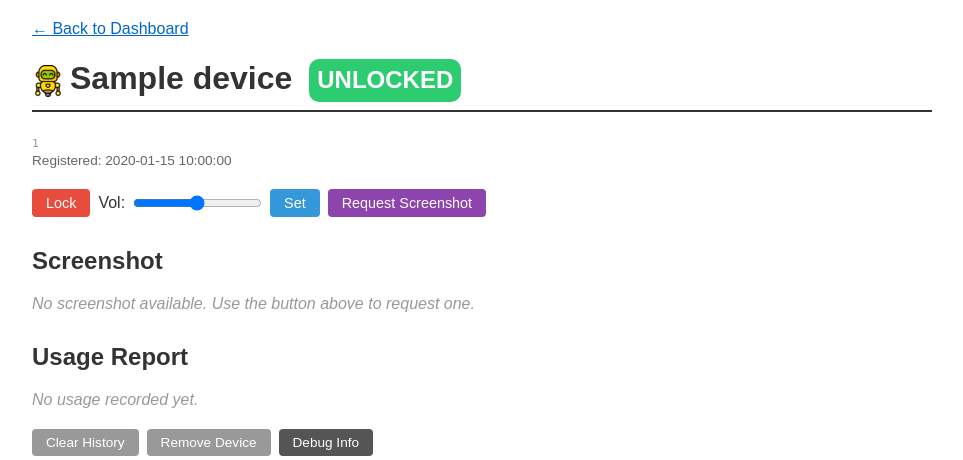
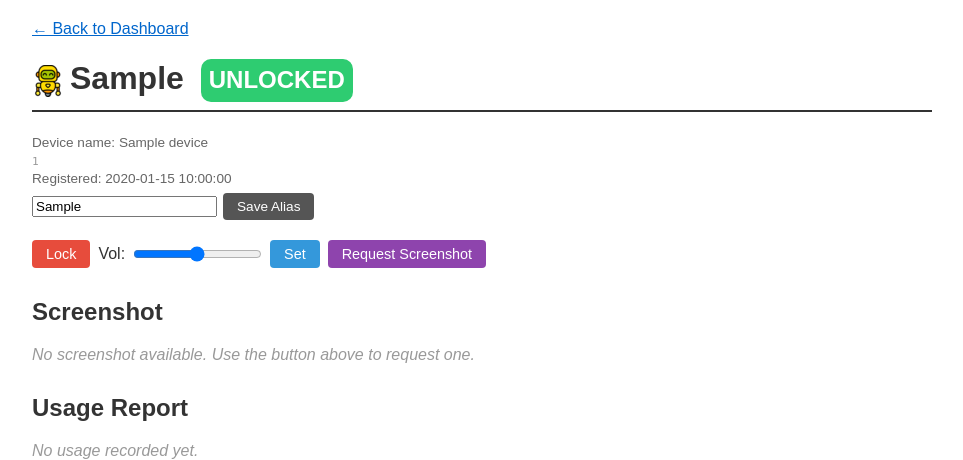
Before and after one commit to nicolasbrailo/NannyGodmin, a Flask app: page /device/1 in a window 1280 px wide. Shown: the top 460 px of the page, without its empty margins (158-1121 px from the left). Run offline with Flask 3, Linux system fonts and the light colour scheme; tables that the repository leaves empty hold one stand-in row (values such as "Sample post"); data that the repository does not hold is empty.

Commit message:
device aliases

```diff
--- a/server/app.py
+++ b/server/app.py
@@ -146,6 +146,13 @@ def device_debug(device_id):
     )
 
 
+@app.route("/device/<device_id>/alias", methods=["POST"])
+def set_alias(device_id):
+    alias = request.form.get("alias", "").strip()
+    db.set_device_alias(get_db(), device_id, alias)
+    return redirect(url_for("device_detail", device_id=device_id))
+
+
 @app.route("/device/<device_id>/clear_history", methods=["POST"])
 def clear_history(device_id):
     db.clear_action_log(get_db(), device_id)
--- a/server/db.py
+++ b/server/db.py
@@ -17,6 +17,7 @@ def init(database=DATABASE):
         CREATE TABLE IF NOT EXISTS devices (
             id TEXT PRIMARY KEY,
             name TEXT NOT NULL,
+            alias TEXT,
             android_id TEXT UNIQUE,
             locked INTEGER NOT NULL DEFAULT 0,
             registered_at TIMESTAMP DEFAULT CURRENT_TIMESTAMP
@@ -35,6 +36,10 @@ def init(database=DATABASE):
             command TEXT NOT NULL
         );
     """)
+    # Migrations
+    cols = [r[1] for r in db.execute("PRAGMA table_info(devices)").fetchall()]
+    if "alias" not in cols:
+        db.execute("ALTER TABLE devices ADD COLUMN alias TEXT")
     db.close()
 
 
@@ -58,6 +63,14 @@ def insert_device(db, device_id, name, android_id):
     db.execute(
         "INSERT INTO devices (id, name, android_id) VALUES (?, ?, ?)",
         (device_id, name, android_id),
+    )
+    db.commit()
+
+
+def set_device_alias(db, device_id, alias):
+    db.execute(
+        "UPDATE devices SET alias = ? WHERE id = ?",
+        (alias or None, device_id),
     )
     db.commit()
 
--- a/server/templates/device_detail.html
+++ b/server/templates/device_detail.html
@@ -2,7 +2,7 @@
 <html>
 <head>
     <meta charset="utf-8">
-    <title>{{ device.name }} - NannyGodmin</title>
+    <title>{{ device.alias or device.name }} - NannyGodmin</title>
     <meta name="viewport" content="width=device-width, initial-scale=1">
     <link rel="icon" href="{{ url_for('favicon') }}" type="image/x-icon">
     <link rel="stylesheet" href="{{ url_for('static', filename='style.css') }}">
@@ -11,15 +11,20 @@
     <p><a href="{{ url_for('dashboard') }}">&larr; Back to Dashboard</a></p>
 
     <h1>
-        <img src="{{ url_for('favicon') }}" alt="">{{ device.name }}
+        <img src="{{ url_for('favicon') }}" alt="">{{ device.alias or device.name }}
         {% if device.locked %}
         <mark class="locked">LOCKED</mark>
         {% else %}
         <mark class="unlocked">UNLOCKED</mark>
         {% endif %}
     </h1>
+    <div><small>Device name: {{ device.name }}</small></div>
     <code>{{ device.id }}</code>
     <div><small>Registered: {{ device.registered_at }}</small></div>
+    <form action="{{ url_for('set_alias', device_id=device.id) }}" method="post" style="display:flex;align-items:center;gap:6px;margin-top:6px;">
+        <input type="text" name="alias" value="{{ device.alias or '' }}" placeholder="Set alias...">
+        <button type="submit" class="btn-details">Save Alias</button>
+    </form>
 
     <nav>
         {% if device.locked %}
```
Also changed, not shown: server/templates/dashboard.html (+1 -6 lines).
